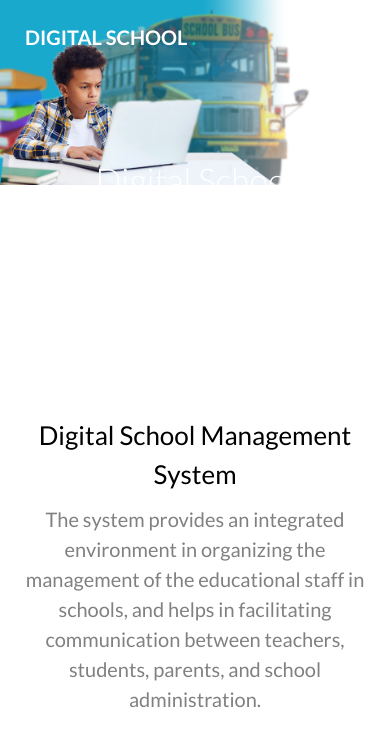
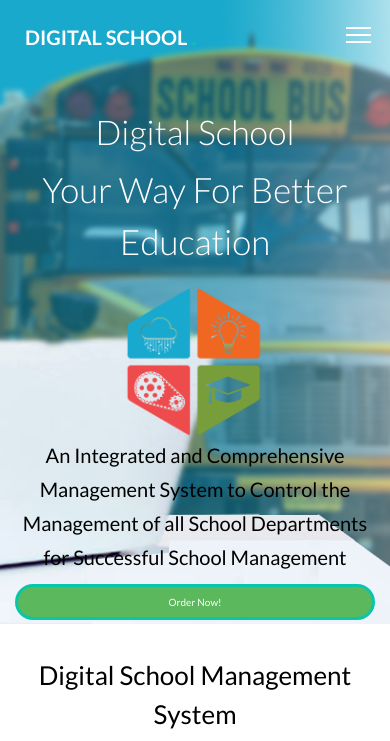
Before and after one commit to FadyIDS/digitalschool.ids22.github.io, a plain HTML site: page index.html in a window 390 px wide. Shown: the top 741 px of the page. Drawn offline with Linux system fonts and the light colour scheme; files whose address does not match are found by name.

Commit message:
Index Resposnsive

```diff
--- a/css/style.css
+++ b/css/style.css
@@ -241,10 +241,27 @@ h1, h2, h3, h4, h5, h6, figure {
 /*  background: #fff;*/
 }
 @media screen and (max-width: 992px) {
+
   #gtco-header.gtco-cover {
-    height: inherit !important;
-    padding: 3em 0 !important;
-  }
+/*    height: inherit !important;*/
+background-size: cover;
+}
+
+
+/*#gtco-header #Left-Para{
+  position: absolute;
+  margin-top: -15px !important;
+  margin-left: 520px !important;
+}
+*/
+
+
+}
+@media screen and (max-width: 991px) {
+  #gtco-header #Left-Para{
+  margin-top: -190px !important;
+}
+
 }
 @media screen and (max-width: 480px) {
   #gtco-header .text-left {
@@ -292,33 +309,81 @@ h1, h2, h3, h4, h5, h6, figure {
   line-height: 1.7;
 }
 #gtco-header #Left-Para{
-/*  width: 100%;
-  margin-left: unset;
-  height: fit-content;*/
-  position: absolute;
-  margin-left: 560px;
-  margin-top: 180px;
-
-}
-.logo-img img{
-  position: absolute;
-  width:225px;
-  height: 225px;
-  margin-top: -50px;
-  margin-left: 250px;
+float: right;
+margin-right: -125px;
+  margin-top: -125px;
+  text-align: center;
+  width: 400px;
+}
+@media screen and (max-width: 1275px) {
+  #gtco-header #Left-Para{
+margin-right: -90px;
+  }
+}
+@media screen and (max-width: 1200px) {
+  #gtco-header #Left-Para{
+margin-right: -35px;
+  }
+}
+
+
+
+@media screen and (max-width: 735px) {
+  #gtco-header.gtco-cover{
+    height: fit-content;
+  }
+  #gtco-header #Left-Para{
+    height: 335px;
+    width: 260px;
+    margin-right: 0;
+  }
+  #Left-Para img{
+    width: 120px !important;
+  }
+  #gtco-header b{
+    font-size: 16px;
+  }
+  #gtco-header #Left-Para #btn-right{
+    margin-top: 0 !important;
+    font-size: 10px !important;
+  }
+}
+
+
+
+@media screen and (max-width: 710px) {
+  #gtco-header #Left-Para{
+    width: 100%;
+    height: fit-content;
+    margin: 0 !important;
+  }
+  #Left-Para img{
+    width: 150px !important;
+  }
+   #gtco-header b{
+    font-size: 20px;
+  }
+  #gtco-header #Left-Para #btn-right{
+    margin-top: 10px !important;
+  }
+}
+
+
+#Left-Para img{
+/*  position: absolute;*/
+  width:200px;
+/*  height: 225px;*/
+/*  margin-top: -50px;*/
+/*  margin-left: 250px;*/
 }
 #gtco-header #Left-Para #para-content{
-/*  width: 50%;*/
-  margin-left: 40%;
-/*  background-color: #8c8c8c;*/
-text-align: center;
-cursor: none;
-/*  border-radius: 20px;*/
-/*  border: solid thick #09C6AB;*/
+/*  margin-left: 40%;*/
+  text-align: center;
+  cursor: none;
 }
 #gtco-header #Left-Para #para-content:hover + #btn-right{
   font-size: 35px;
-  margin-left: 50%;
+/*  margin-left: 50%;*/
 /*  background-color: #f06721 !important;*/
 animation: change-color 4s infinite !important;
 border: unset;
@@ -336,7 +401,7 @@ border: unset;
 }
 #gtco-header #Left-Para #btn-right{
   border-radius: 30px;
-  margin-left: 57%;
+/*  margin-left: 57%;*/
   margin-top: 20px;
   border: solid medium #09C6AB;
 
@@ -846,7 +911,7 @@ form label {
   height: 90px;
 /*  border: 1px solid rgba(255, 255, 255, 0.8);*/
 border: 1px solid #08a18a;
-  background: #09C6AB;
+background: #09C6AB;
 }
 #gtco-features .feature-center .icon i {
   color: #fff;
--- a/index.html
+++ b/index.html
@@ -110,8 +110,11 @@
 								</div>
 
 
-								<div class="logo-img" ><img src="images/splash_logo_1.png"></div>
+
 								<div class="col-md-7 mt-text animate-box" data-animate-effect="fadeInRight" id="Left-Para">
+									<!-- <div class="logo-img" >-->
+										<img src="images/splash_logo_1.png">
+									<!--</div> -->
 									<div id="para-content">
 										<b>An Integrated and Comprehensive Management System to Control the Management of all School Departments for Successful School Management</b>
 									</div>
@@ -318,7 +321,7 @@
 					</figure>
 					<div class="fh5co-text">
 						<h2>Student Affairs management</h2>
-						<p>We manage and organize all students related matters within the entire school with detailed reports about them, helping the school administration to follow and manage all student affairs with ease.</p>
+						<p>We manage and organize all students related matters within the entire school with detailed reports about them, helping the school administration to manage all student affairs with ease.</p>
 						<p><span class="btn btn-primary">More Info</span></p>
 					</div>
 				</a>
```
